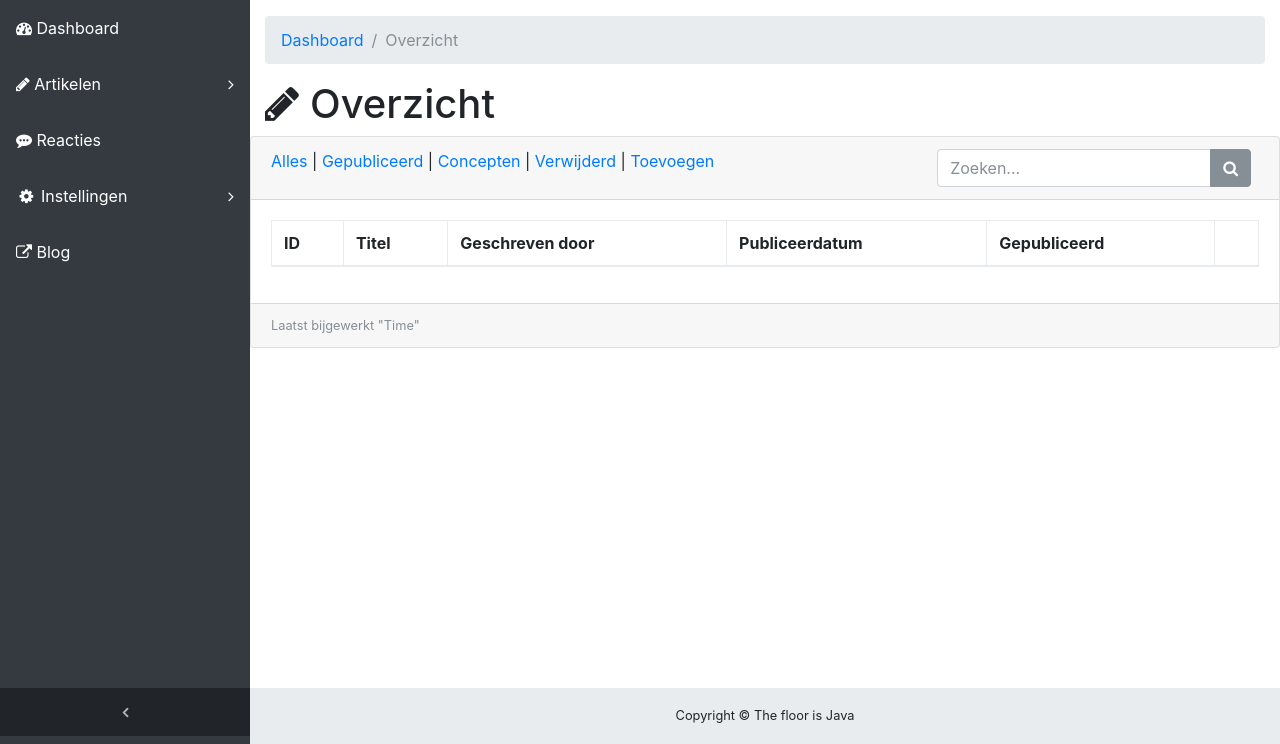
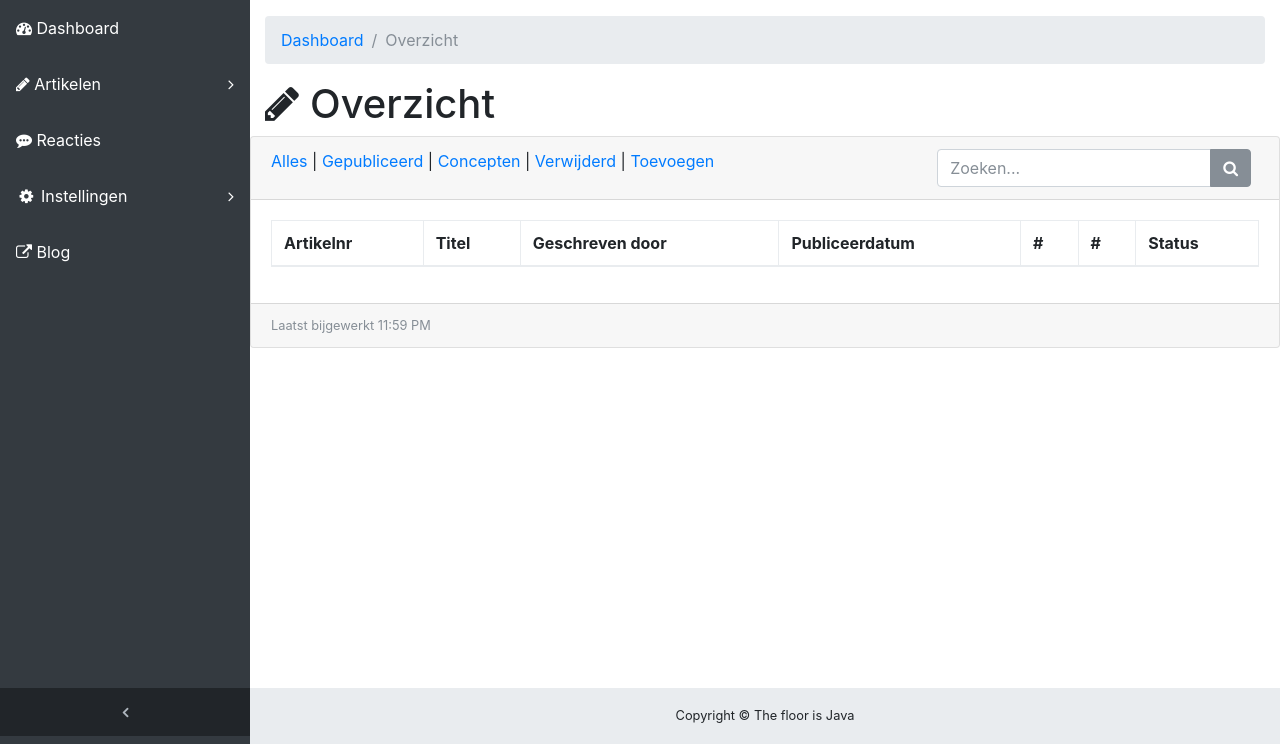
Before and after one commit to HofmanErik/KBS-project, a PHP site: the page made by Blog/admin/views/reacties[html].php in a window 1280 px wide. Shown: the part 56-800 px from the top of the page. Run offline with PHP 8.4, Linux system fonts and the light colour scheme; lists and menus that the app fills with data are empty; some libraries are stand-ins or nearby versions.

Commit message:
WIP push juiste html layout naar reacties.php

```diff
--- a/Blog/admin/views/reacties[html].php
+++ b/Blog/admin/views/reacties[html].php
@@ -5,6 +5,7 @@ include '../../admin/header.php';
 require '../classes/database.php';
 ?>
 
+<!-- Content website -->
 <div class="content-wrapper">
     <div class="container-fluid">
         <!-- Breadcrumbs-->
@@ -24,9 +25,9 @@ require '../classes/database.php';
                         <div class="card mb-3">
                             <div class="card-header">
                                 <a href="../admin/overzicht.php"> Alles</a> |
-      <a href="#"> Gepubliceerd</a> |
-      <a href="#"> Concepten</a> |
-      <a href="#"> Verwijderd</a> |
+                                <a href="gepubliceerd.php"> Gepubliceerd</a> |
+                                <a href="concepten.php"> Concepten</a> |
+                                <a href="verwijderd.php"> Verwijderd</a> |
                                 <a href="../admin/toevoegen.php"> Toevoegen</a>
                                 <form class="form-inline my-2 my-lg-0 mr-lg-2 float-right">
                                     <div class="input-group">
@@ -44,19 +45,25 @@ require '../classes/database.php';
                                     <table class="table table-bordered" id="dataTable" width="100%" cellspacing="0">
                                         <thead>
                                             <tr>
-              <th>ID</th>
+                                                <th>Artikelnr</th>
                                                 <th>Titel</th>
                                                 <th>Geschreven door</th>
                                                 <th>Publiceerdatum</th>
-              <th>Gepubliceerd</th>
-              <th></th>
+                                                <th>#</th>
+                                                <th>#</th>
+                                                <th>Status</th>
                                             </tr>
                                         </thead>
+                                        <tbody>
+<!-- Tabel -->
+
+<!-- Footer -->
+                                        </tbody>
                                     </table>
-
                                 </div>
                             </div>
-    <div class="card-footer small text-muted">Laatst bijgewerkt "Time"</div>
+                            <div class="card-footer small text-muted">Laatst bijgewerkt 11:59 PM</div>
+                            </div>
                           </div>
                         </div>
 
```
Lines whose indentation alone changed are shown as unchanged.
